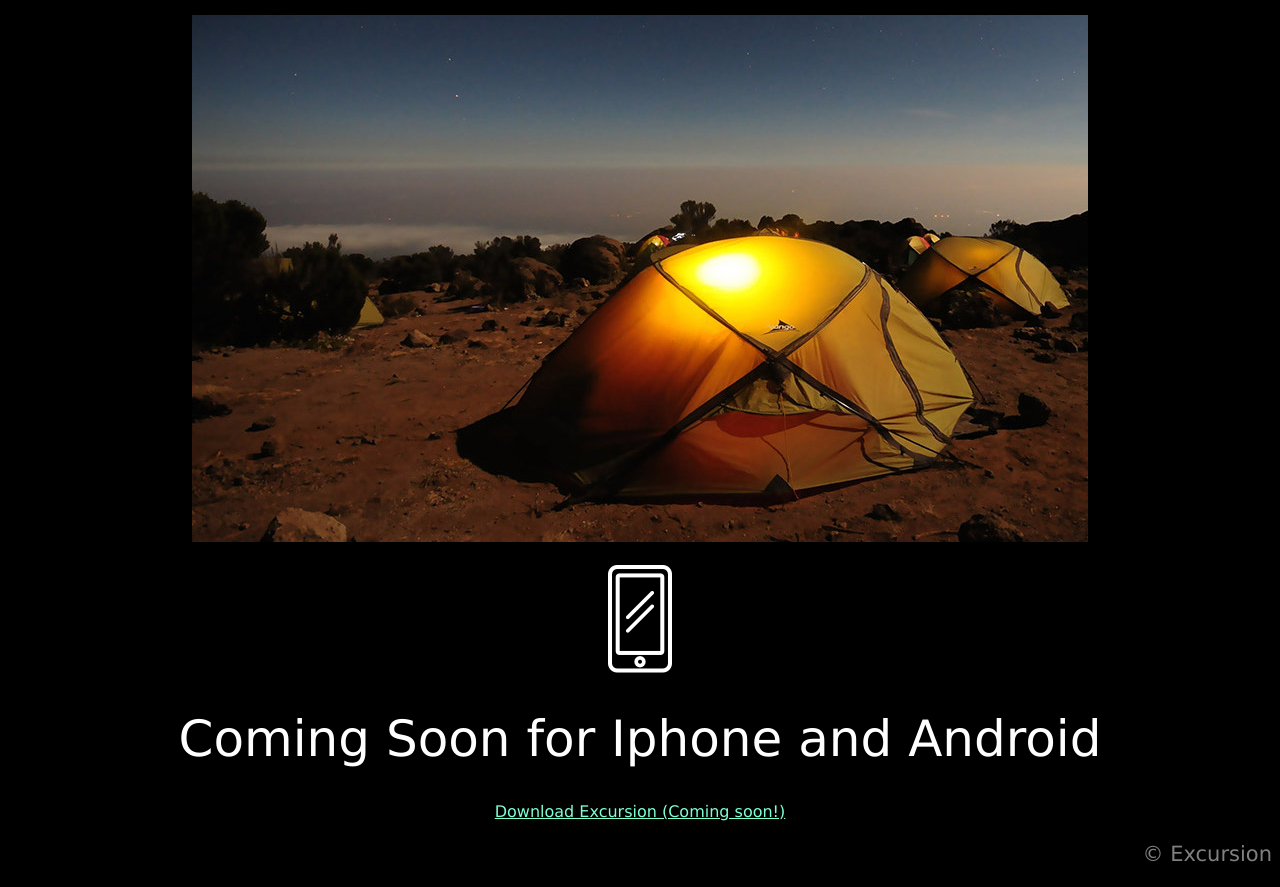
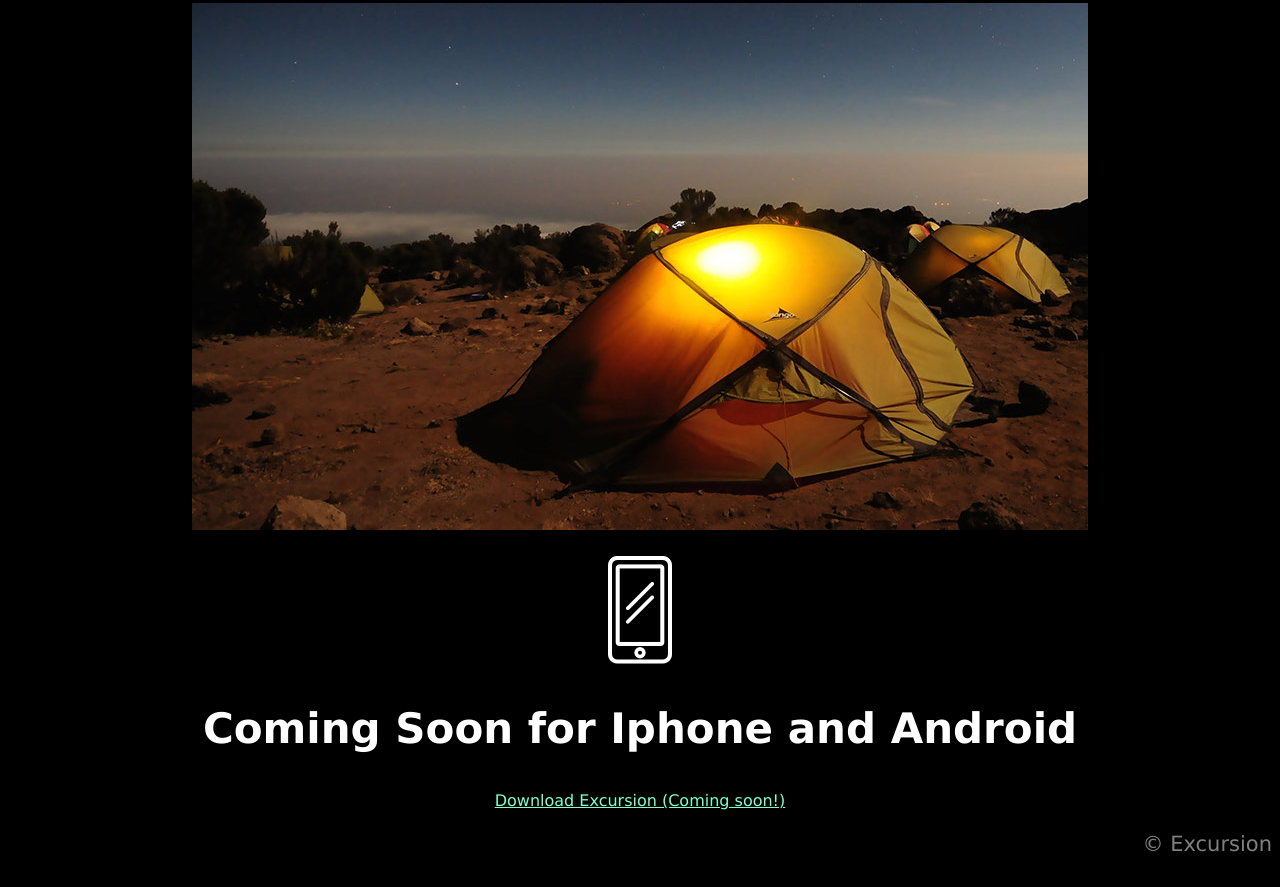
Before and after one commit to DarlingAnimations/excursion, a plain HTML site: page index.html in a window 1280 px wide. Shown: the part 485-1372 px from the top of the page. Drawn offline with Linux system fonts and the light colour scheme.

Commit message:
edited and corrected code for css and easier html reading

```diff
--- a/index.html
+++ b/index.html
@@ -6,27 +6,32 @@
     <title>excursion</title>
   </head>
   <body>
+
+    <!-- Landing Section -->
+
     <h1>Discover hidden places in the world around you</h1>
-    <a href="#">Download Excursion (Coming soon!)</a>
-    <br><br>
+    <p><a class="cta" href="#">Download Excursion (Coming soon!)</a></p>
+    <video autoplay muted loop>
+      <source src="resources\video\excursion.mp4" type="video/mp4">
+    </video>
 
-    <!-- Video -->
-    <video autoplay src="resources\video\excursion.mp4">
-    </video>
-    <br><br>
+    <!--Information Section -->
 
-    <!--Personal Guide -->
     <h2>Your Personal Travel Guide</h2>
     <p>Excursion remembers places you like, and reccomends new points of interest around you</p>
-    <img src="resources\images\camp.jpg" alt="photo of a campsite">
-    <br><br>
+    <p><img src="resources\images\camp.jpg" alt="photo of a campsite"><p>
 
-    <img src="resources\images\phone.png" alt="icon of a phone">
-    <h1>Coming Soon for Iphone and Android</h1>
-    <a href="#">Download Excursion (Coming soon!)</a>
+      <!-- Coming Soon Section -->
 
-    <div class="copyright">
-      <p>© Excursion</p>
+    <p><img class="app" src="resources/images/phone.png"></p>
+    <h2>Coming Soon for Iphone and Android</h2>
+    <p><a class="cta" href="#">Download Excursion (Coming soon!)</a></p>
+
+    <!-- Footer -->
+
+    <div class="footer">
+      <p>&copy; Excursion</p>
     </div>
+
   </body>
 </html>
--- a/resources/css/style.css
+++ b/resources/css/style.css
@@ -1,19 +1,21 @@
 body {
-  background: black;
+  background-color: black;
   text-align: center;
-  font-family: Verdana;
+  font-family: "Verdana", sans-serif;
   color: White;
 }
 
+.cta {
+  color: aquamarine;
+  font-size: 16px;
+}
+
 h1 {
-
   font-weight: normal;
   font-size: 50px;
-  color: White;
 }
 
 h2 {
-  font-weight: 300;
   font-size: 42px;
 }
 
@@ -22,12 +24,6 @@ p {
   color: Gray;
 }
 
-a {
-  color: Aquamarine;
-  font-size: 16px;
+.footer {
+  text-align: right;
 }
-
-.copyright {
-  text-align: right;
-  color: Gray;
-}
```
